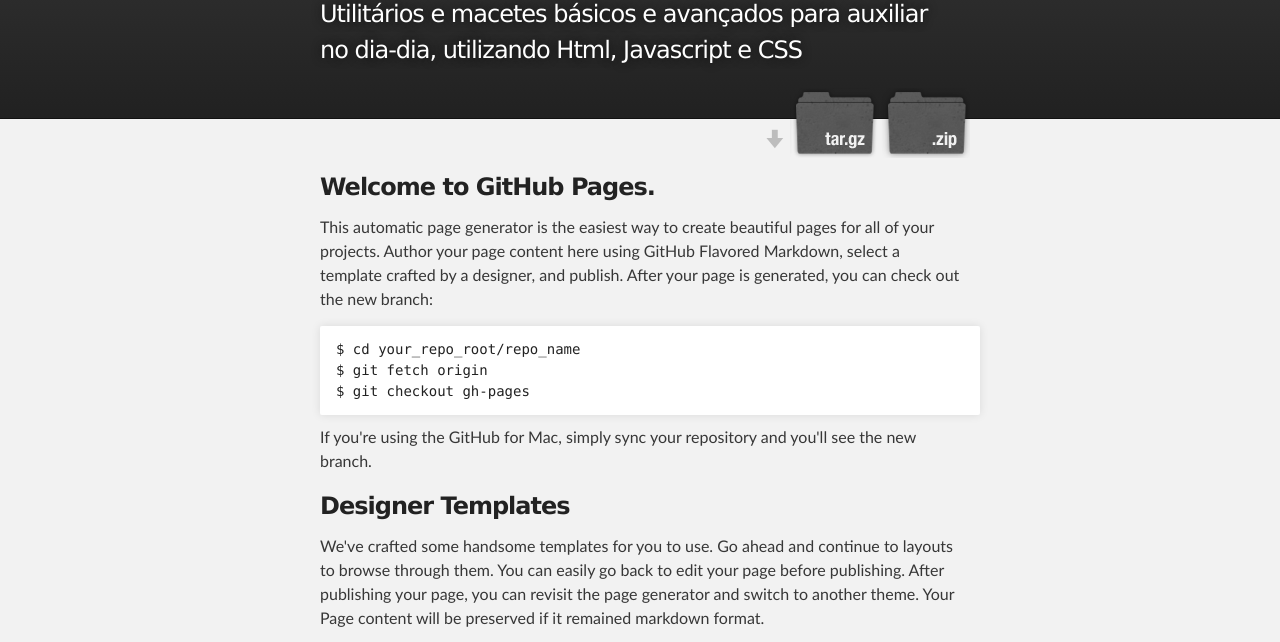
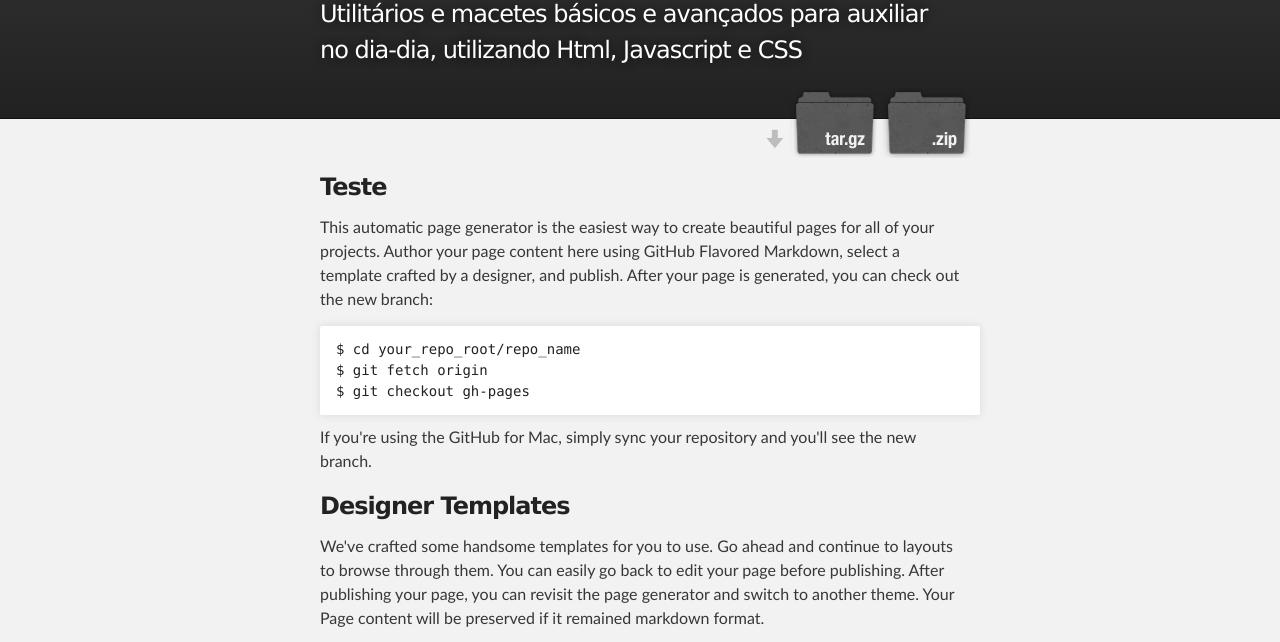
Before and after one commit to jefferson/funcionalidades_em_html, a plain HTML site: page index.html in a window 1280 px wide. Shown: the part 127-769 px from the top of the page. Drawn offline with Linux system fonts and the light colour scheme.

Commit message:
fix pages

```diff
--- a/index.html
+++ b/index.html
@@ -31,7 +31,7 @@
     <!-- MAIN CONTENT -->
     <div id="main_content_wrap" class="outer">
       <section id="main_content" class="inner">
-        <h3>Welcome to GitHub Pages.</h3>
+        <h3>Teste</h3>
 
 <p>This automatic page generator is the easiest way to create beautiful pages for all of your projects. Author your page content here using GitHub Flavored Markdown, select a template crafted by a designer, and publish. After your page is generated, you can check out the new branch:</p>
 
```
